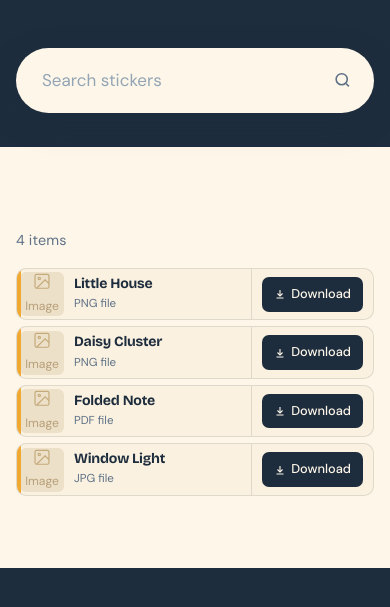
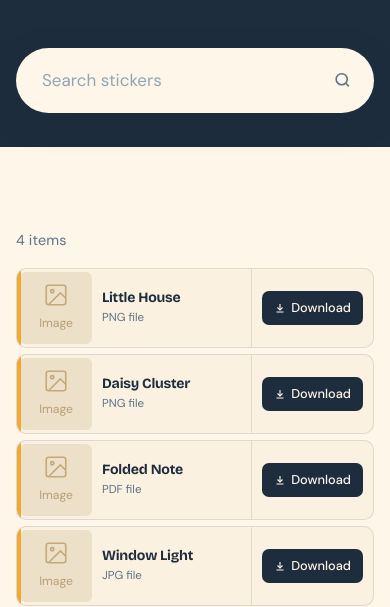
Before and after one commit to iqbalhubreal/paper-peels, a plain HTML site: page index.html in a window 390 px wide. Shown: the part 272-879 px from the top of the page. Drawn offline with nearby package versions, Linux system fonts and the light colour scheme.

Commit message:
Update card image dimensions in index.html

```diff
--- a/index.html
+++ b/index.html
@@ -104,7 +104,7 @@
 
   /* ── image thumbnail (fixed 2:3 ratio) ── */
   .card-img{
-    width:72px;min-width:72px;
+    width:100px;min-width:100px;
     aspect-ratio:1/1;
     background:#EDE0C8;
     position:relative;overflow:hidden;
@@ -171,7 +171,7 @@
     .wrap{padding:0 16px}
     main{padding-top:82px}
     .stickerlist{gap:6px}
-    .card-img{width:44px;min-width:44px;margin:3px 0 3px 3px}
+    .card-img{width:72px;min-width:72px;margin:3px 0 3px 3px}
     .card-body{padding:6px 10px;gap:2px}
     .card-action{padding:6px 10px}
     .dl{padding:7px 12px;font-size:.8rem;gap:5px}
```
